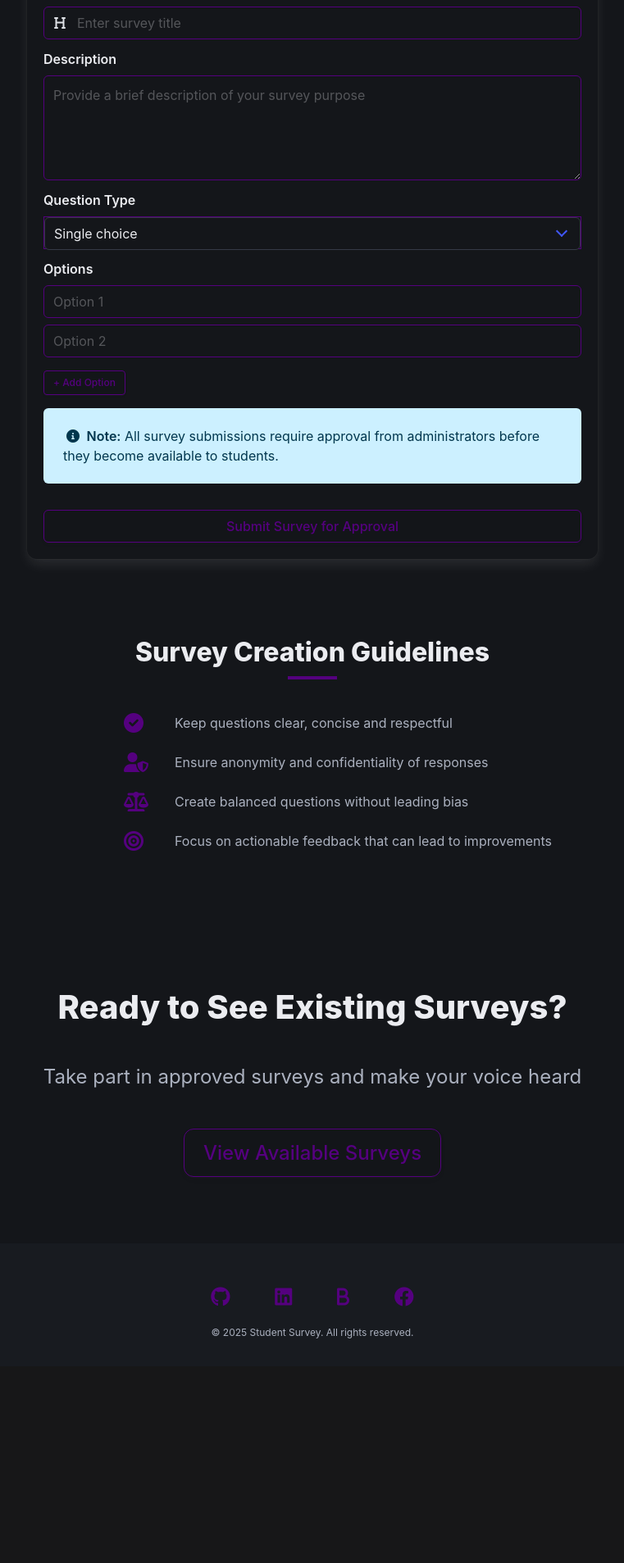
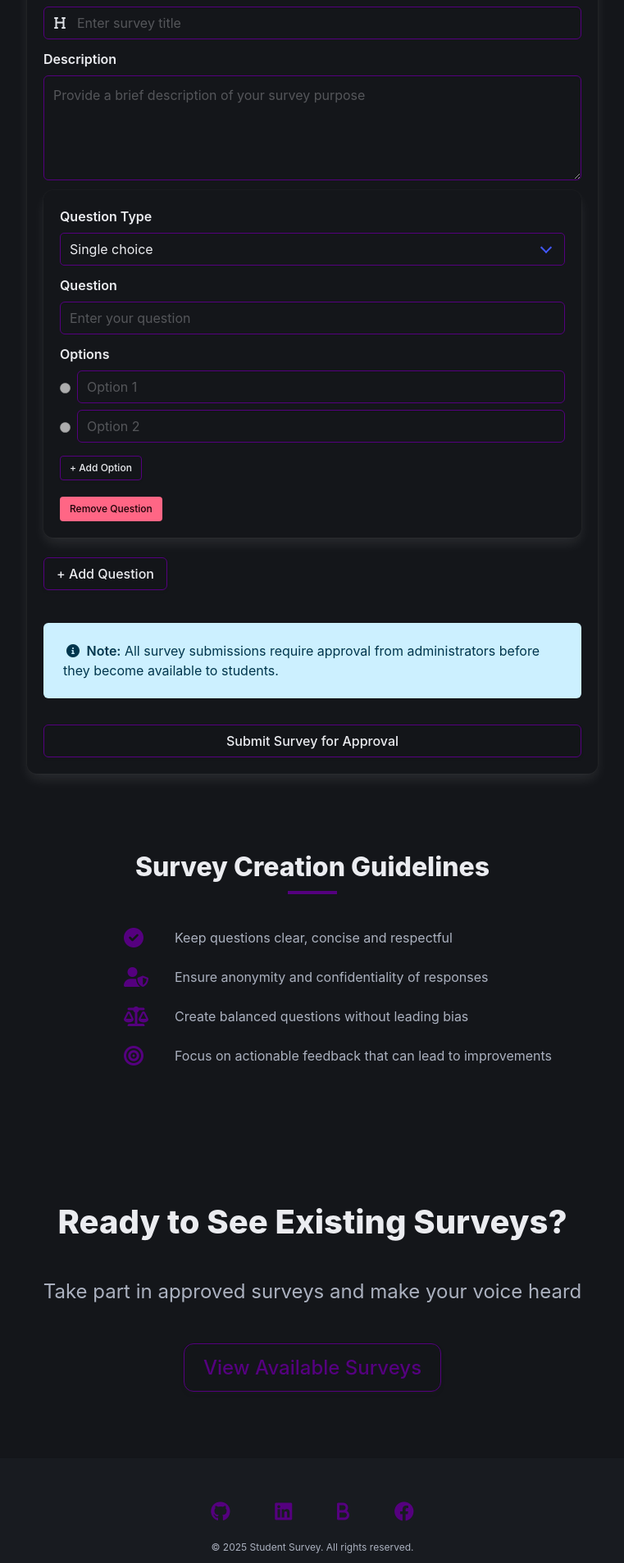
Before and after one commit to M4recki/Student-survey, a Django app: page /create_survey/ in a window 1280 px wide. Shown: the part 1040-2947 px from the top of the page at 82% size, without its empty margins (259-1020 px from the left). Before the commit the page ends 2673 px from the top, so only its background shows below. Run offline with Django 5.2, Linux system fonts and the light colour scheme; the visitor is signed in with stand-in values (Sample User, id 1).

Commit message:
Implement dynamic question addition in survey creation, enhance styling for input elements, and improve layout for question options.

```diff
--- a/static/css/style.css
+++ b/static/css/style.css
@@ -205,7 +205,6 @@
 
 .button.is-purple {
   background-color: var(--bg-darker);
-  color: var(--primary-color);
   border: 1px solid var(--primary-color);
 }
 
@@ -230,21 +229,29 @@
   justify-content: flex-end;
   margin-bottom: 8px;
 }
-.select.is-purple,
+
 .input.is-purple,
 .textarea.is-purple {
   border: 1px solid var(--primary-color);
   background-color: transparent;
-  color: var(--primary-color);
+  color: white;
 }
 
-.select.is-purple:focus,
 .input.is-purple:focus,
 .textarea.is-purple:focus {
   border-color: var(--primary-color);
   box-shadow: 0 0 0 2px var(--primary-color);
 }
 
+.select.is-purple select {
+  border: 1px solid var(--primary-color);
+  border-radius: 5px;
+  background-color: transparent;
+}
+
+.select.is-purple select option {
+  background-color: var(--bg-dark);
+}
 /* About page */
 
 .about-hero {
--- a/static/js/main.js
+++ b/static/js/main.js
@@ -221,7 +221,7 @@ function toggleOptions() {
   const optionsContainer = document.getElementById("options_container");
   if (type === "radio" || type === "checkbox") {
     optionsContainer.style.display = "";
-    // Ensure at least two options
+
     if (document.querySelectorAll(".option-input").length < 2) {
       addOption();
     }
@@ -230,6 +230,127 @@ function toggleOptions() {
   }
 }
 
+// JavaScript for the survey creation form
+
+let questionCount = 1;
+
+function addQuestion() {
+  const questionsContainer = document.getElementById("questions_container");
+  const idx = questionCount++;
+  const box = document.createElement("div");
+  box.className = "box question-box mb-5";
+  box.innerHTML = `
+    <div class="field">
+      <label class="label">Question Type</label>
+      <div class="control">
+        <div class="select is-purple is-fullwidth">
+          <select name="questions[${idx}][type]" onchange="toggleOptions(this)">
+            <option value="radio">Single choice</option>
+            <option value="checkbox">Multiple choice</option>
+            <option value="text">Text response</option>
+          </select>
+        </div>
+      </div>
+    </div>
+    <div class="field">
+      <label class="label">Question</label>
+      <div class="control">
+        <input
+          class="input is-purple"
+          type="text"
+          name="questions[${idx}][text]"
+          placeholder="Enter your question"
+          required />
+      </div>
+    </div>
+    <div class="field options-container">
+      <label class="label">Options</label>
+      <div class="options-list"></div>
+      <button
+        type="button"
+        class="button is-small is-purple mt-2"
+        onclick="addOption(this)">
+        + Add Option
+      </button>
+    </div>
+    <button
+      type="button"
+      class="button is-danger is-small mt-2"
+      onclick="removeQuestion(this)">
+      Remove Question
+    </button>
+  `;
+  questionsContainer.appendChild(box);
+
+  const select = box.querySelector("select");
+  toggleOptions(select);
+}
+
+function renderOption(questionIdx, optionIdx, type) {
+  // type: "radio" | "checkbox"
+  return `
+    <div class="field is-flex is-align-items-center mb-2 option-row">
+      <label class="radio mr-2" style="pointer-events:none; margin-bottom:0;">
+        <input type="${type}" disabled style="vertical-align:middle;">
+      </label>
+      <input class="input is-purple option-input" type="text" name="questions[${questionIdx}][options][]" placeholder="Option ${optionIdx + 1}" required style="flex:1;">
+    </div>
+  `;
+}
+
+function addOption(btn) {
+  const questionBox = btn.closest(".question-box");
+  const optionsList = questionBox.querySelector(".options-list");
+  const select = questionBox.querySelector("select");
+  const type = select.value;
+  const questionIdx = getQuestionIdx(questionBox);
+  const optionIdx = optionsList.querySelectorAll(".option-row").length;
+  optionsList.insertAdjacentHTML("beforeend", renderOption(questionIdx, optionIdx, type));
+}
+
+function toggleOptions(select) {
+  const questionBox = select.closest(".question-box");
+  const optionsContainer = questionBox.querySelector(".options-container");
+  const optionsList = optionsContainer.querySelector(".options-list");
+  const type = select.value;
+  const questionIdx = getQuestionIdx(questionBox);
+
+  if (type === "radio" || type === "checkbox") {
+    optionsContainer.style.display = "";
+    optionsList.innerHTML = "";
+    optionsList.insertAdjacentHTML("beforeend", renderOption(questionIdx, 0, type));
+    optionsList.insertAdjacentHTML("beforeend", renderOption(questionIdx, 1, type));
+    optionsContainer.querySelector("button").style.display = "";
+  } else {
+    // Text response: Show only 1 answer input
+    optionsContainer.style.display = "";
+    optionsList.innerHTML = `
+      <div class="field mb-2">
+        <input class="input is-purple" type="text" name="questions[${questionIdx}][text_response]" placeholder="User's answer will appear here" disabled>
+      </div>
+    `;
+    optionsContainer.querySelector("button").style.display = "none";
+  }
+}
+
+function getQuestionIdx(questionBox) {
+  const input = questionBox.querySelector('input[name^="questions"]');
+  return input ? input.name.match(/\d+/)[0] : 0;
+}
+
+function removeQuestion(btn) {
+  btn.closest(".question-box").remove();
+}
+
+document.addEventListener("DOMContentLoaded", function () {
+  document.querySelectorAll(".question-box select").forEach(toggleOptions);
+});
+
+window.addQuestion = addQuestion;
+window.addOption = addOption;
+window.toggleOptions = toggleOptions;
+window.removeQuestion = removeQuestion;
+
 window.onload = toggleOptions;
 
 window.addOption = addOption;
--- a/templates/create_survey.html
+++ b/templates/create_survey.html
@@ -61,16 +61,16 @@ Student Survey{% endblock %} {% block content %}
               </div>
             </div>
 
-            <!-- FIXME: Fix rounded corner -->
-            <!-- Dynamic Question Example -->
+            <!-- Dynamic Question -->
+            <div id="questions_container">
+              <div class="box question-box mb-5">
                 <div class="field">
                   <label class="label">Question Type</label>
                   <div class="control">
                     <div class="select is-purple is-fullwidth">
                       <select
-                    id="question_type"
-                    name="question_type"
-                    onchange="toggleOptions()">
+                        name="questions[0][type]"
+                        onchange="toggleOptions(this)">
                         <option value="radio">Single choice</option>
                         <option value="checkbox">Multiple choice</option>
                         <option value="text">Text response</option>
@@ -78,34 +78,41 @@ Student Survey{% endblock %} {% block content %}
                     </div>
                   </div>
                 </div>
-
-            <div id="options_container" class="field">
-              <label class="label">Options</label>
-              <div id="options_list">
-                <div class="control mb-2">
+                <div class="field">
+                  <label class="label">Question</label>
+                  <div class="control">
                     <input
-                    class="input option-input is-purple"
+                      class="input is-purple"
                       type="text"
-                    name="options[]"
-                    placeholder="Option 1"
+                      name="questions[0][text]"
+                      placeholder="Enter your question"
                       required />
                   </div>
-                <div class="control mb-2">
-                  <input
-                    class="input option-input is-purple"
-                    type="text"
-                    name="options[]"
-                    placeholder="Option 2"
-                    required />
+                </div>
+                <div class="field options-container">
+                  <label class="label">Options</label>
+                  <div class="options-list"></div>
+                  <button
+                    type="button"
+                    class="button is-small is-purple mt-2"
+                    onclick="addOption(this)">
+                    + Add Option
+                  </button>
+                </div>
+                <button
+                  type="button"
+                  class="button is-danger is-small mt-2"
+                  onclick="removeQuestion(this)">
+                  Remove Question
+                </button>
               </div>
             </div>
             <button
               type="button"
-                class="button is-small is-purple mt-2"
-                onclick="addOption()">
-                + Add Option
+              class="button is-purple mb-5"
+              onclick="addQuestion()">
+              + Add Question
             </button>
-            </div>
 
             <div class="notification is-light is-info my-4">
               <p>
--- a/templates/survey.html
+++ b/templates/survey.html
@@ -1,5 +1,5 @@
-{% extends "base.html" %} {% load static %} {% block title %}Student Surveys {%
-endblock %} {% block content %}
+{% extends "base.html" %} {% load static %} {% block title %}Student Surveys
+{% endblock %} {% block content %}
 <!-- Survey Hero Section -->
 <section class="hero is-medium">
   <div class="hero-body">
```
Also changed, not shown: templates/manage_surveys.html (+5 -5 lines). Lines whose indentation alone changed are shown as unchanged.
